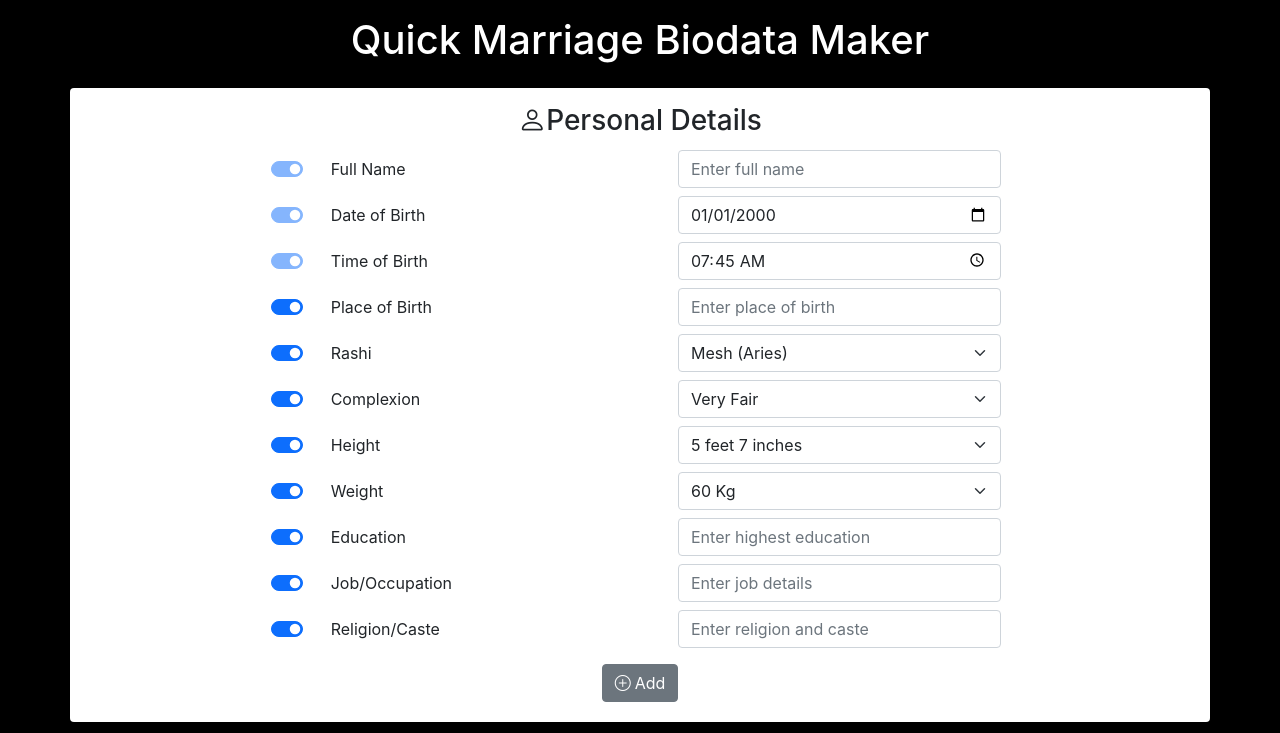
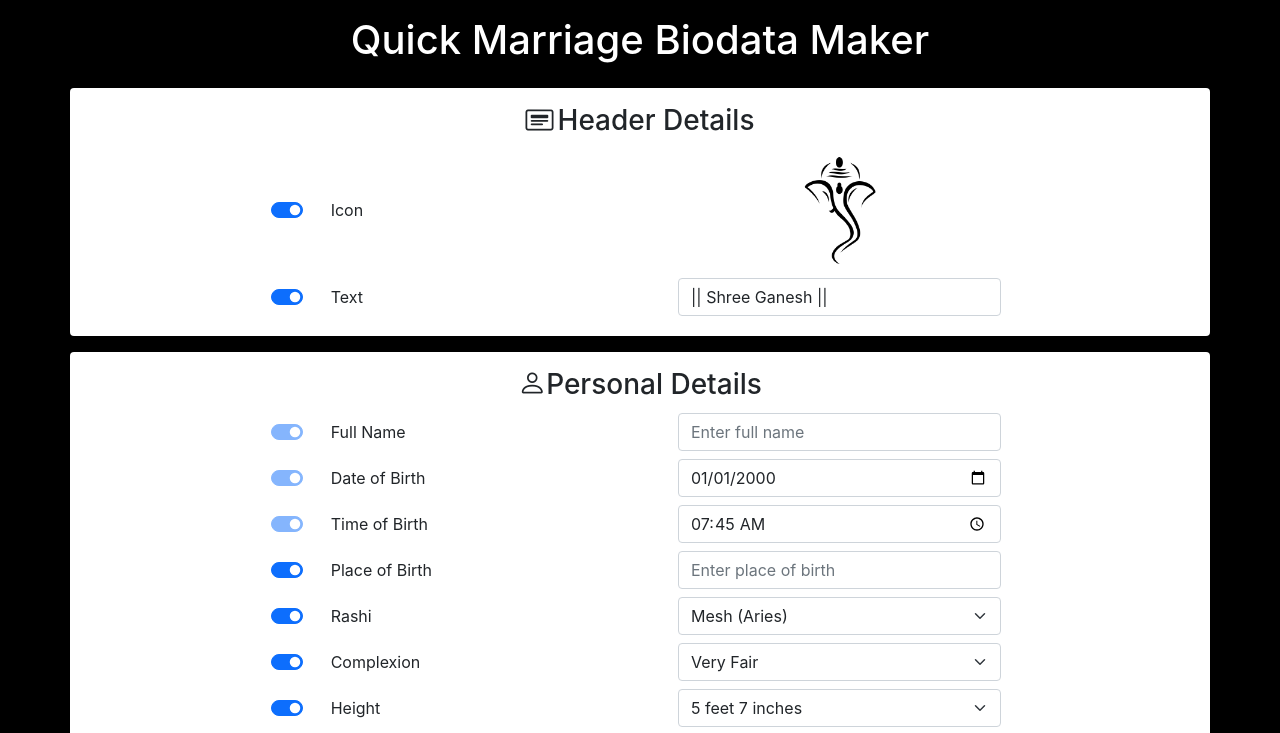
Before and after one commit to mohapeameya/biodata-creator, a React (Create React App) app: page / in a window 1280 px wide. Shown: the top 733 px of the page. Built offline with nearby package versions, Linux system fonts and the light colour scheme; what @react-pdf/renderer would draw is missing.

Commit message:
Add header icon and text

```diff
--- /dev/null
+++ b/src/App.css
@@ -0,0 +1,3 @@
+.bappa-icon {
+    height: 15vmin;
+}
--- a/src/App.js
+++ b/src/App.js
@@ -4,10 +4,12 @@
 import 'bootstrap-icons/font/bootstrap-icons.css';
 import { PDFViewer, BlobProvider } from '@react-pdf/renderer';
 import PDFDoc from "./components/PDFDoc";
+
+import bappa from './ganpati1.png';
+import './App.css';
+
 import { testState } from "./constants";
-
 import { rashiValues, complexionValues, heightValues, weightValues } from "./constants";
-
 import { defaultHeightIndex, defaultWeightIndex } from "./constants";
 
 export default function App() {
@@ -15,6 +17,8 @@
   const [biodata, setBiodata] = useState(
     // testState ||
     {
+      headerIcon: { checked: true },
+      headerText: { checked: true, value: '|| Shree Ganesh ||' },
       name: { checked: true, value: '' },
       dob: { checked: true, value: '2000-01-01' },
       tob: { checked: true, value: '07:45' },
@@ -144,6 +148,54 @@
         </section> :
 
         <>
+          <section className="fluid-container text-center">
+            <div className="container shadow p-3 mb-3 bg-white rounded">
+              <h3>
+                <i className="bi bi-card-heading pe-1"></i>
+                Header Details</h3>
+              <div className="row">
+                <div className="col"></div>
+                <div className="col-lg-8">
+                  <div className="row align-items-center p-1">
+                    <div className="col-auto form-switch">
+                      <input className="form-check-input" type="checkbox" id="flexSwitchCheckChecked"
+                        checked={biodata.headerIcon.checked}
+                        onChange={e => setBiodata({ ...biodata, headerIcon: { checked: e.target.checked, value: biodata.headerIcon.value } })} />
+                    </div>
+                    <div className="col text-start">
+                      <label className="form-check-label" htmlFor="flexSwitchCheckChecked">Icon</label>
+                    </div>
+                    <div className="col text-center">
+                      <img src={bappa} className="bappa-icon" alt="logo" />
+                    </div>
+                  </div>
+                </div>
+                <div className="col"></div>
+              </div>
+              <div className="row">
+                <div className="col"></div>
+                <div className="col-lg-8">
+                  <div className="row align-items-center p-1">
+                    <div className="col-auto form-switch">
+                      <input className="form-check-input" type="checkbox" id="flexSwitchCheckChecked"
+                        checked={biodata.headerText.checked}
+                        onChange={e => setBiodata({ ...biodata, headerText: { checked: e.target.checked, value: biodata.headerText.value } })} />
+                    </div>
+                    <div className="col text-start">
+                      <label className="form-check-label" htmlFor="flexSwitchCheckChecked">Text</label>
+                    </div>
+                    <div className="col text-start">
+                      <input className="form-control" placeholder="Document header"
+                        value={biodata.headerText.value}
+                        onChange={e => setBiodata({ ...biodata, headerText: { checked: biodata.headerText.checked, value: e.target.value } })} />
+                    </div>
+                  </div>
+                </div>
+                <div className="col"></div>
+              </div>
+            </div>
+          </section>
+
           <section className="fluid-container text-center">
             <div className="container shadow p-3 mb-3 bg-white rounded">
               <h3><i className="bi bi-person"></i>Personal Details</h3>
--- a/src/constants.js
+++ b/src/constants.js
@@ -48,6 +48,8 @@
 export const defaultWeightIndex = 20;
 
 export const testState = {
+    headerIcon: { checked: true },
+    headerText: { checked: true, value: '|| Shree Ganesh ||' },
     name: { checked: true, value: 'Krishna Mohan Sawant' },
     dob: { checked: true, value: '1994-10-14' },
     tob: { checked: true, value: '08:45' },
```
Also changed, not shown: src/components/PDFDoc.js (+11 -5 lines), src/ganpati1.png (added), src/logo.svg (deleted).
